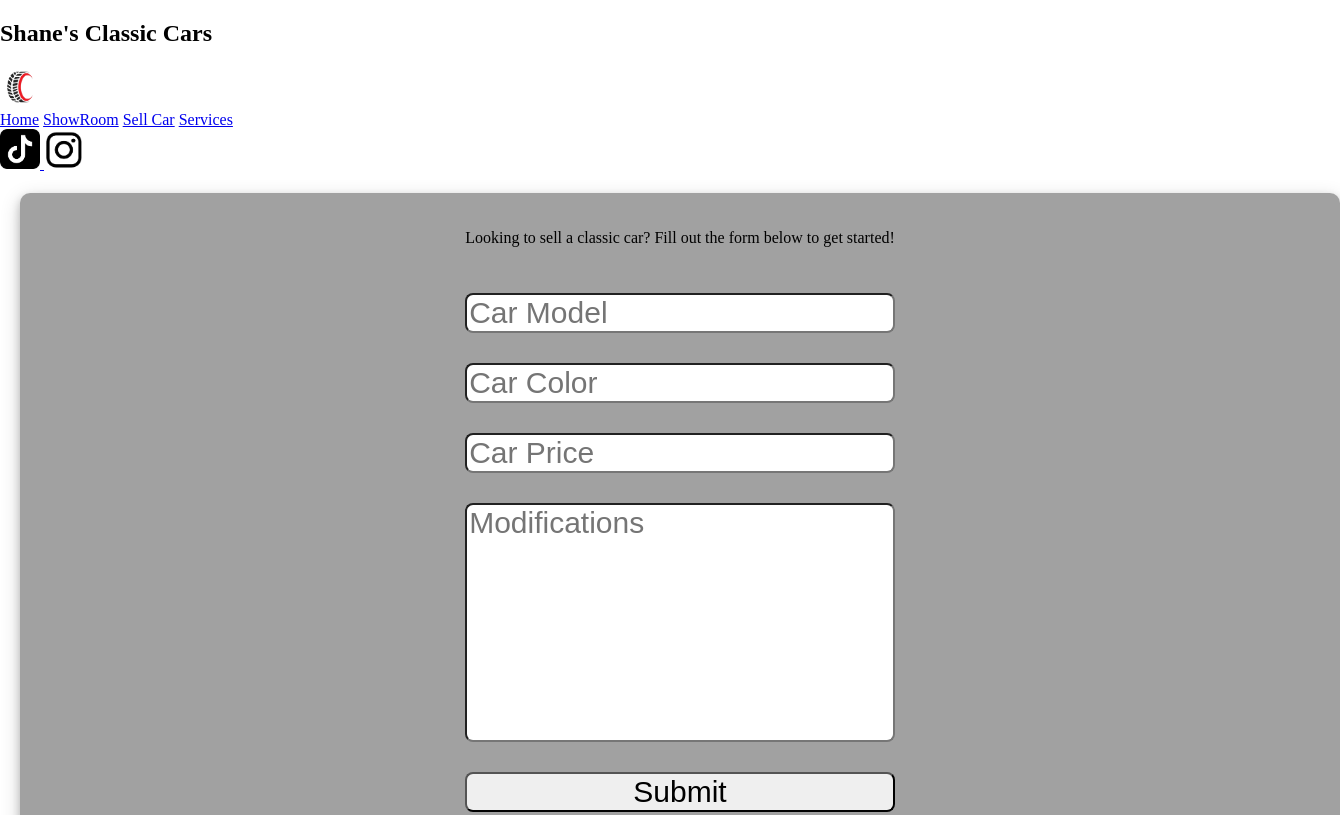
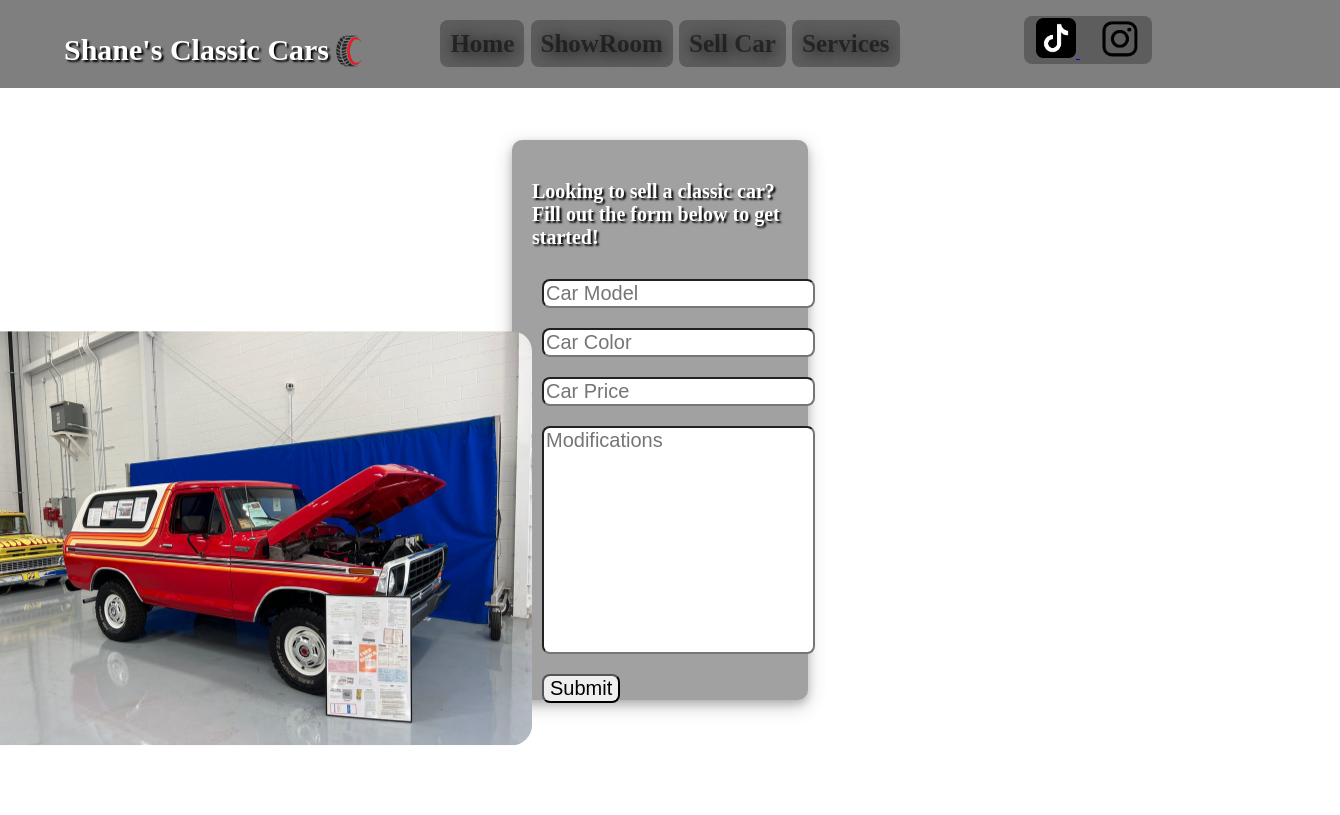
Before and after one commit to Luk1nex/ClassicCars, a website built with Vite: page SellCar.html in a window 1280 px wide. Shown: the top 815 px of the page, 1340 px wide, since content can reach past the window. Built offline with nearby package versions, Linux system fonts and the light colour scheme.

Commit message:
Update styles.css

```diff
--- a/styles.css
+++ b/styles.css
@@ -1,25 +1,94 @@
-#info {
+.pages {
   /* make it so the bar is sticky at top */
+    z-index: 2;
     position: fixed;
-    font-size: 50px;
+    font-size: 25px;
 	top: 0px;
 	width: 100%;
 	justify-content: center;
 	text-align: center;
-	z-index: 100;
+
 	display:block;
     /* color:rgb(0, 0, 0) */
 	font-weight: bold;
-    color : rgb(255, 0, 0, .5);
+
+    color: rgba(0, 0, 0, 0.5);
 	background-color: rgba(0, 0, 0, 0.5);
-	padding: 10px;
+	padding: 30px;
     margin-bottom: 2px;
     text-shadow: 2px 2px 2cqb rgb(0, 0, 0);
 
+}
+
+
+nav {
+    animation: fadeIn 2s;
+}
+
+@keyframes fadeIn {
+  from {
+    opacity: 0;
+   }
+
+  to {
+    opacity: 1;
+  }
+
+}
+
+.pages a {
+    color: inherit;
+    text-decoration: none;
+    background-color: rgb(43, 43, 43, .4);
+    border-radius: 8px; /* Optional, for rounded corners */
+    padding: 10px;
+  }
+
+.pages a:hover {
+    color : rgba(255, 255, 255, 0.5);
+    text-shadow: 1px 1px 1px rgb(255, 0, 0);
+    font-weight: bold;
+    text-decoration: underline;
 
 
 }
 
+.socials {
+    z-index: 2;
+    position: fixed;
+    left: 80%;
+    top: 2%;
+    border-radius: 8px;
+    transform: translate(0%, 0%);
+    background-color: rgb(43, 43, 43, .4);
+    padding: 2px;
+
+}
+
+.socials a {
+    padding : 10px;
+}
+
+
+.Title{
+font-size: 20px;
+z-index: 3;
+position: fixed;
+display:flex;
+
+top: 1%;
+left: 5%;
+font-weight: bold;
+color: white;
+text-shadow: 2px 2px 2px black;
+
+}
+.Title img {
+
+    position: absolute;
+    top: 28%;
+    left: 100%;
+}
 
 
 #ImageContainer {
@@ -45,7 +114,8 @@
 }
 
 .image-wrapper:hover {
-    transform: scale(1.1); /* Optional, for hover effect */
+    transform: scale(1.1);
+
     transition: transform 0.1s ease-in-out;
 }
 
@@ -66,6 +136,7 @@
 }
 
 .image-wrapper p {
+
     width: 100%;
 	text-align: center;
     position: relative;
@@ -78,7 +149,6 @@
     padding-bottom: 12px;
     margin-left: 2px;
     bottom: 55px;
-
     font-weight: bold;
 
     /* visibility: hidden; */
@@ -97,31 +167,47 @@
     font-size: 16px;
     font-weight: bold;
     border-radius: 5px;
+    border : 2px solid rgb(0, 0, 0);
+
 
 
     /* visibility: hidden; */
 }
 
 form {
-
+    position: absolute; /* Positioning relative to the nearest positioned ancestor */
+    top: 50%; /* Move the form down by 50% of the viewport height */
+    left: 50%; /* Move the form right by 50% of the viewport width */
+    transform: translate(-50%, -50%);
 	margin: 20px;
 	justify-content: center;
 	align-items: center;
-	display: grid;
+	/* display: grid; */
     gap: 30px;
 
-	width: 100%;
-	height: 100%;
+	width: 20%;
+	height: 65%;
 	background-color: rgba(0, 0, 0, 0.37);
 	padding: 20px;
+
 	border-radius: 10px;
 	box-shadow: 0 4px 8px 0 rgba(0, 0, 0, 0.2), 0 6px 20px 0 rgba(0, 0, 0, 0.19);
+
 }
 
 form input {
+    margin: 10px;
 	border-radius: 8px;
-	font-size: 30px;
+	font-size: 20px;
+    padding: px;
 
+}
+
+form p {
+	font-size: 20px;
+    font-weight: bold;
+    color: white;
+    text-shadow: 2px 2px 2px black;
 }
 
 .LargeBox {
@@ -130,3 +216,55 @@ form input {
     gap: 30px;
 
 }
+
+#SellCarImage {
+
+	display: flex;
+	justify-content: center;
+    scale: 0.5;
+    position: relative;
+    transform: translate(-60%, 30%);
+
+}
+
+#SellCarImage img {
+    border-radius: 40px;
+
+
+}
+
+/* Info box styles */
+.hover-info {
+
+    position: absolute;
+    top: 40%;
+    left: 50%;
+    transform: translate(-50%, -50%);
+    background-color: rgba(0, 0, 0, 0.8);
+    color: white;
+    border-radius: 8px;
+    text-align: center;
+    width: 80%;
+
+    opacity: 0;
+    visibility: hidden;
+    transition: opacity 0.3s ease-in-out, visibility 0.3s ease-in-out;
+
+}
+
+/* Show the info box when the image is hovered */
+.image-wrapper:hover .hover-info {
+
+    opacity: 1;
+    visibility: visible;
+
+}
+
+/* Override any conflicting styles for the info box paragraphs */
+.hover-info p {
+
+    background-color: transparent;
+    padding: 0 ;
+    bottom: auto ;
+
+}
```
